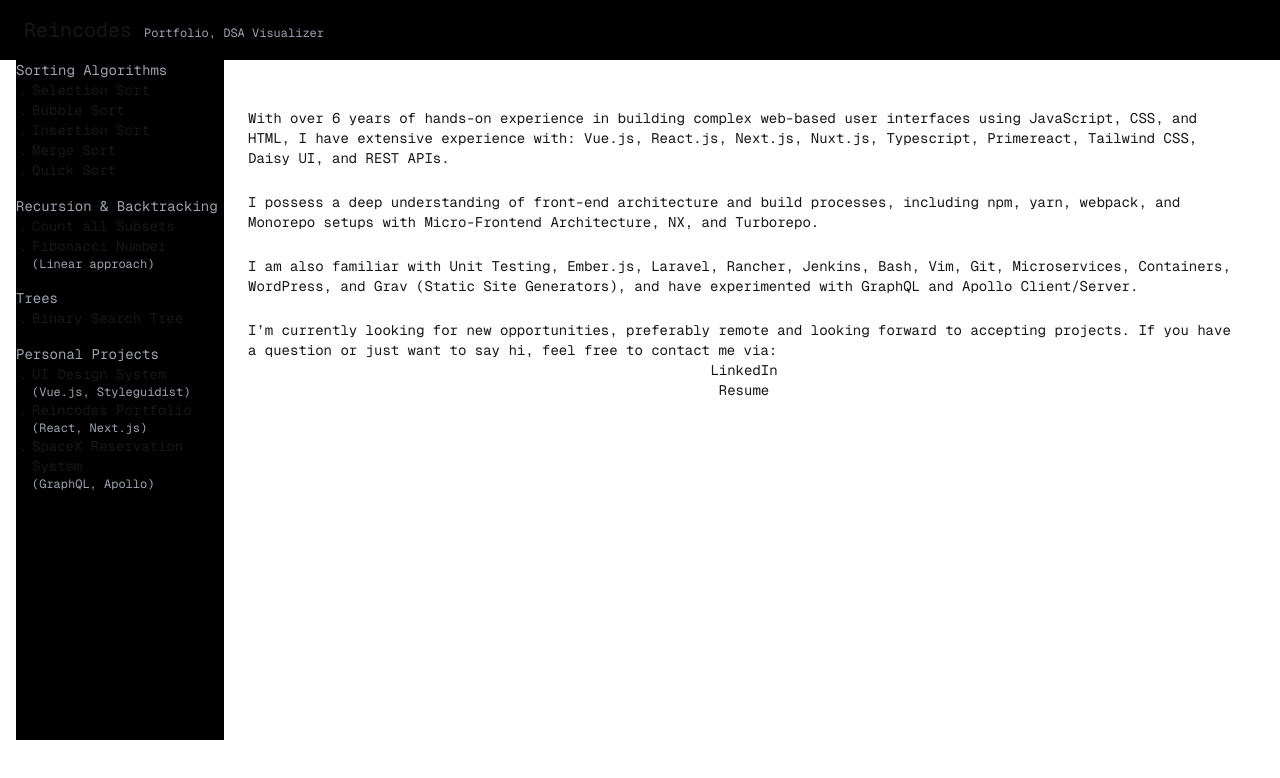
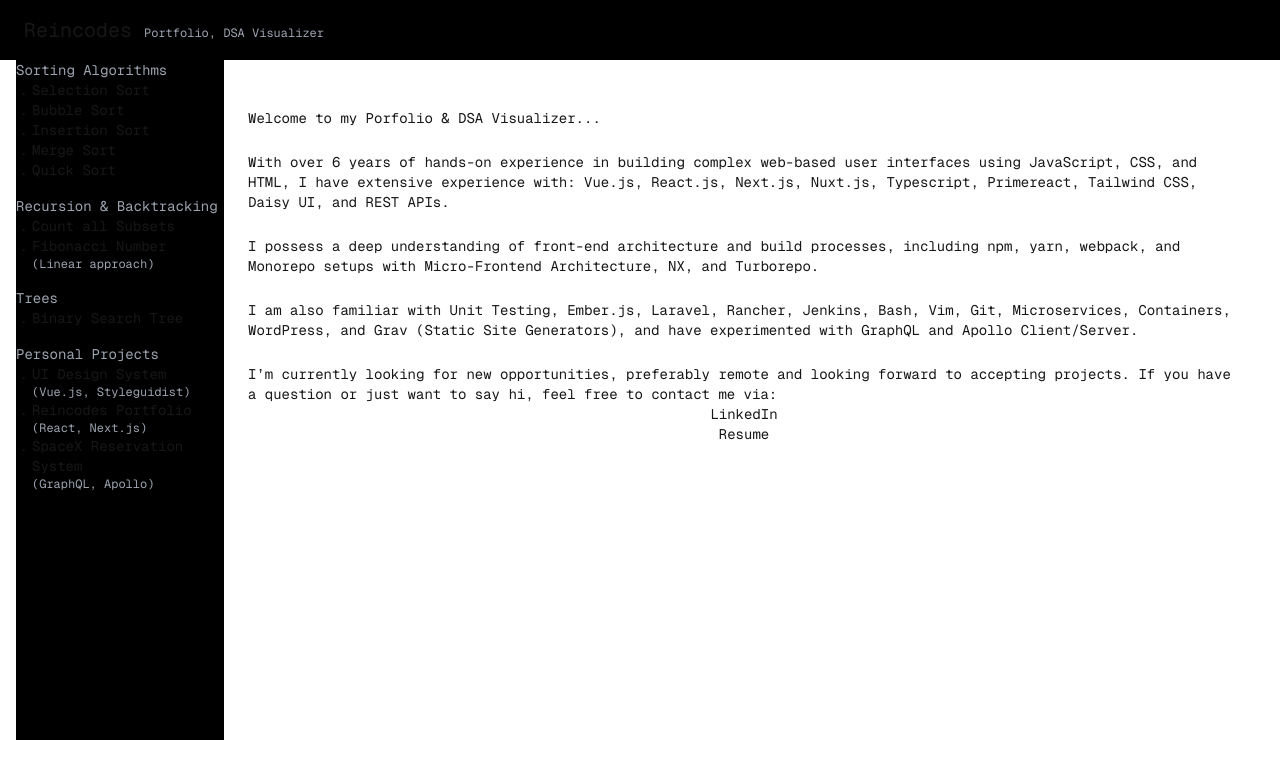
Before and after one commit to rlynjb/bitdash, a Next.js app: page / in a window 1280 px wide. Shown: the top 778 px of the page. Built offline with nearby package versions, Linux system fonts and the light colour scheme.

Commit message:
add welcome msg

```diff
--- a/src/app/page.tsx
+++ b/src/app/page.tsx
@@ -1,6 +1,7 @@
 export default function Home() {
   return (
     <div className="py-12 px-6 text-sm">
+      <h2 className="mb-6">Welcome to my Porfolio & DSA Visualizer...</h2>
       <p className="mb-6">
       With over 6 years of hands-on experience in building complex web-based user interfaces using JavaScript, CSS, and HTML, I have extensive experience with: Vue.js, React.js, Next.js, Nuxt.js, Typescript, Primereact, Tailwind CSS, Daisy UI, and REST APIs.
       </p>
```
